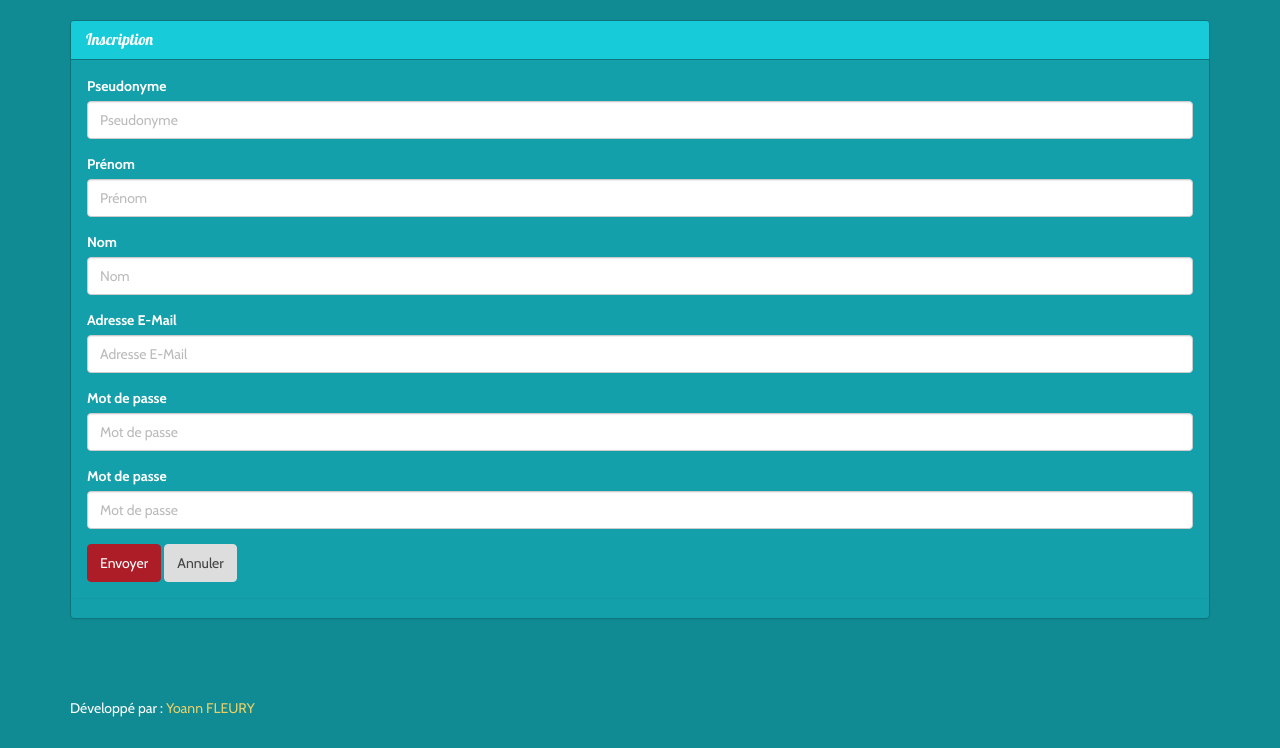
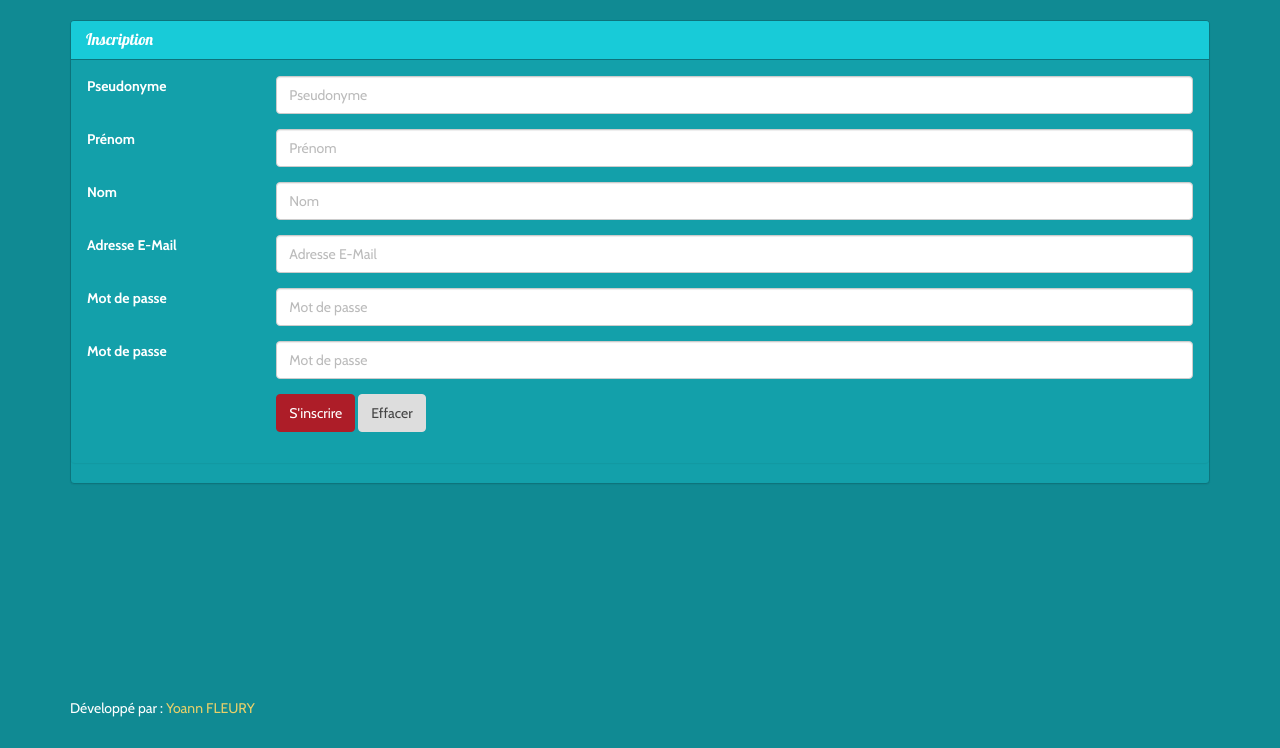
Before and after one commit to yoannfleurydev/secret-santa, a PHP site: template views/signup.html.twig in a window 1280 px wide. Shown: the part 52-800 px from the top of the page. Run offline with PHP 8.4, Linux system fonts and the light colour scheme; the template is opened without the code that fills it, so the values that code supplies are empty; some libraries are stand-ins or nearby versions.

Commit message:
fix(layout) : issue #4 i.e. better layout

```diff
--- a/views/signup.html.twig
+++ b/views/signup.html.twig
@@ -6,40 +6,56 @@
             <h3 class="panel-title">Inscription</h3>
         </div>
         <div class="panel panel-body">
-            <form method="post" action="{{ path('signup_post') }}">
+            <form class="form-horizontal" method="post" action="{{ path('signup_post') }}">
                 <div class="form-group">
-                    <label for="user_login">Pseudonyme</label>
+                    <label for="user_login" class="col-sm-2">Pseudonyme</label>
+                    <div class="col-sm-10">
                         <input type="text" class="form-control" id="user_login" placeholder="Pseudonyme"
                                name="user_login">
                     </div>
+                </div>
                 <div class="form-group">
-                    <label for="user_firstname">Prénom</label>
+                    <label for="user_firstname" class="col-sm-2">Prénom</label>
+                    <div class="col-sm-10">
                         <input type="text" class="form-control" id="user_firstname" placeholder="Prénom"
                                name="user_firstname">
                     </div>
+                </div>
                 <div class="form-group">
-                    <label for="user_lastname">Nom</label>
+                    <label for="user_lastname" class="col-sm-2">Nom</label>
+                    <div class="col-sm-10">
                         <input type="text" class="form-control" id="user_lastname" placeholder="Nom"
                                name="user_lastname">
                     </div>
+                </div>
                 <div class="form-group">
-                    <label for="user_email">Adresse E-Mail</label>
+                    <label for="user_email" class="col-sm-2">Adresse E-Mail</label>
+                    <div class="col-sm-10">
                         <input type="email" class="form-control" id="user_email" placeholder="Adresse E-Mail"
                                name="user_email">
                     </div>
+                </div>
                 <div class="form-group">
-                    <label for="user_password">Mot de passe</label>
+                    <label for="user_password" class="col-sm-2">Mot de passe</label>
+                    <div class="col-sm-10">
                         <input type="password" class="form-control" id="user_password" placeholder="Mot de passe"
                                name="user_password">
                     </div>
+                </div>
                 <div class="form-group">
-                    <label for="user_password_verification">Mot de passe</label>
+                    <label for="user_password_verification" class="col-sm-2">Mot de passe</label>
+                    <div class="col-sm-10">
                         <input type="password" class="form-control" id="user_password_verification"
                                placeholder="Mot de passe"
                                name="user_password_verification">
                     </div>
-                <button type="submit" class="btn btn-primary">Envoyer</button>
-                <button type="reset" class="btn btn-default">Annuler</button>
+                </div>
+                <div class="form-group">
+                    <div class="col-sm-offset-2 col-sm-10">
+                        <button type="submit" class="btn btn-primary">S'inscrire</button>
+                        <button type="reset" class="btn btn-default">Effacer</button>
+                    </div>
+                </div>
             </form>
         </div>
     </div>
```
Also changed, not shown: views/login.html.twig (+17 -9 lines). Lines whose indentation alone changed are shown as unchanged.
